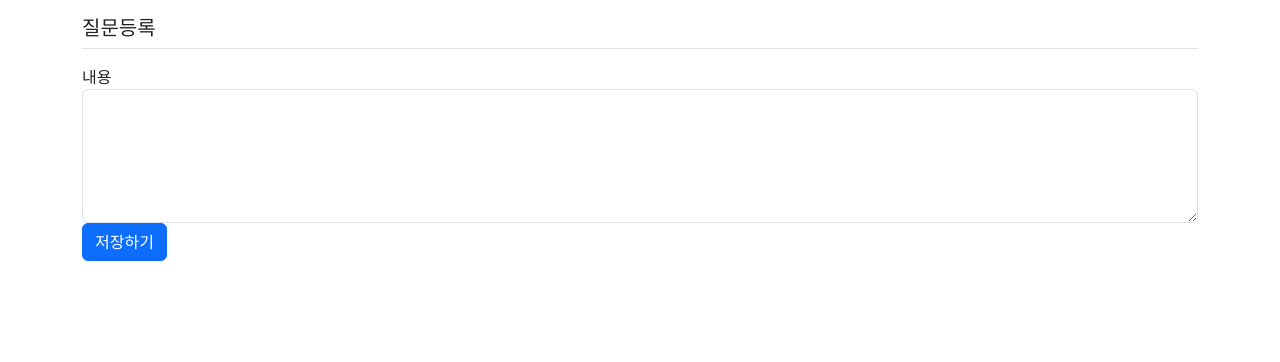
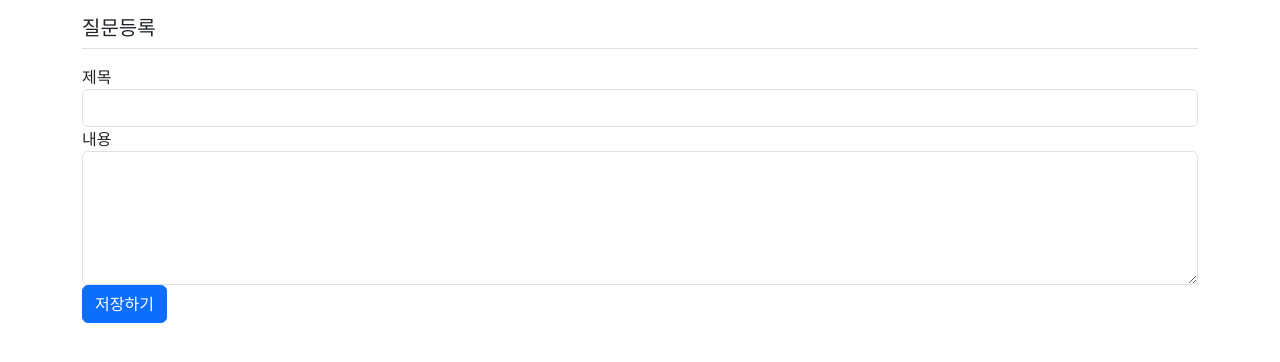
Before and after one commit to movemin/python-practice, a Flask app: page /question/create/ in a window 1280 px wide. Shown: the top 362 px of the page. Run offline with Flask 3, Linux system fonts and the light colour scheme; some libraries are stand-ins or nearby versions.

Commit message:
제목 코드 다시 추가

```diff
--- a/WEB/pybo/templates/question/question_form.html
+++ b/WEB/pybo/templates/question/question_form.html
@@ -3,6 +3,10 @@
 <div class="container">
     <h5 class="my-3 border-bottom pb-2">질문등록</h5>
     <form method="post" class="post-form my-3">
+        <div class="form-group">
+            <label for="subject">제목</label>
+            <input type="text" class="form-control" name="subject" id="subject">
+        </div>
         {{ form.csrf_token }}
         <!-- 오류표시 Start -->
         {% for field, errors in form.errors.items() %}
```
Also changed, not shown: WEB/pybo.db.
